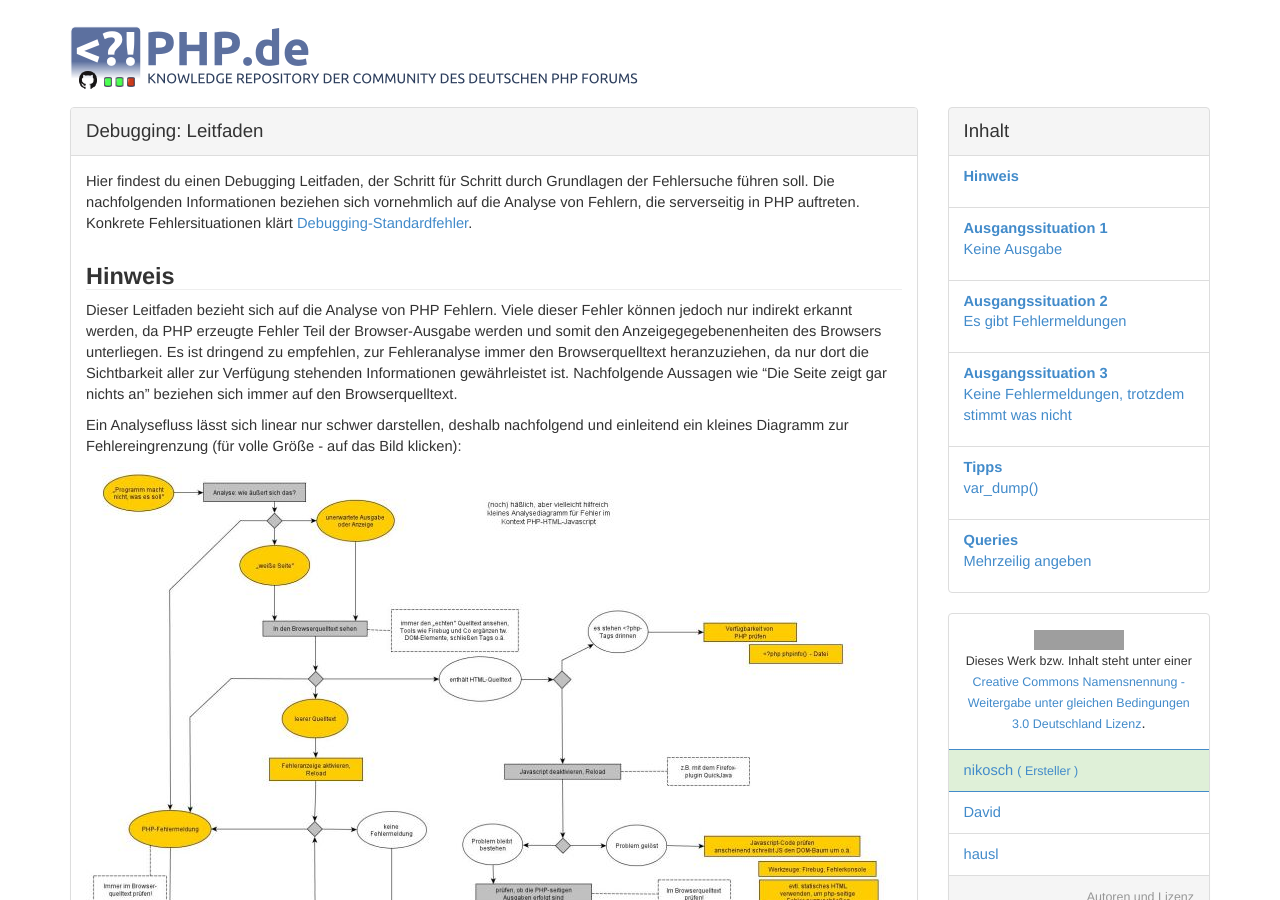
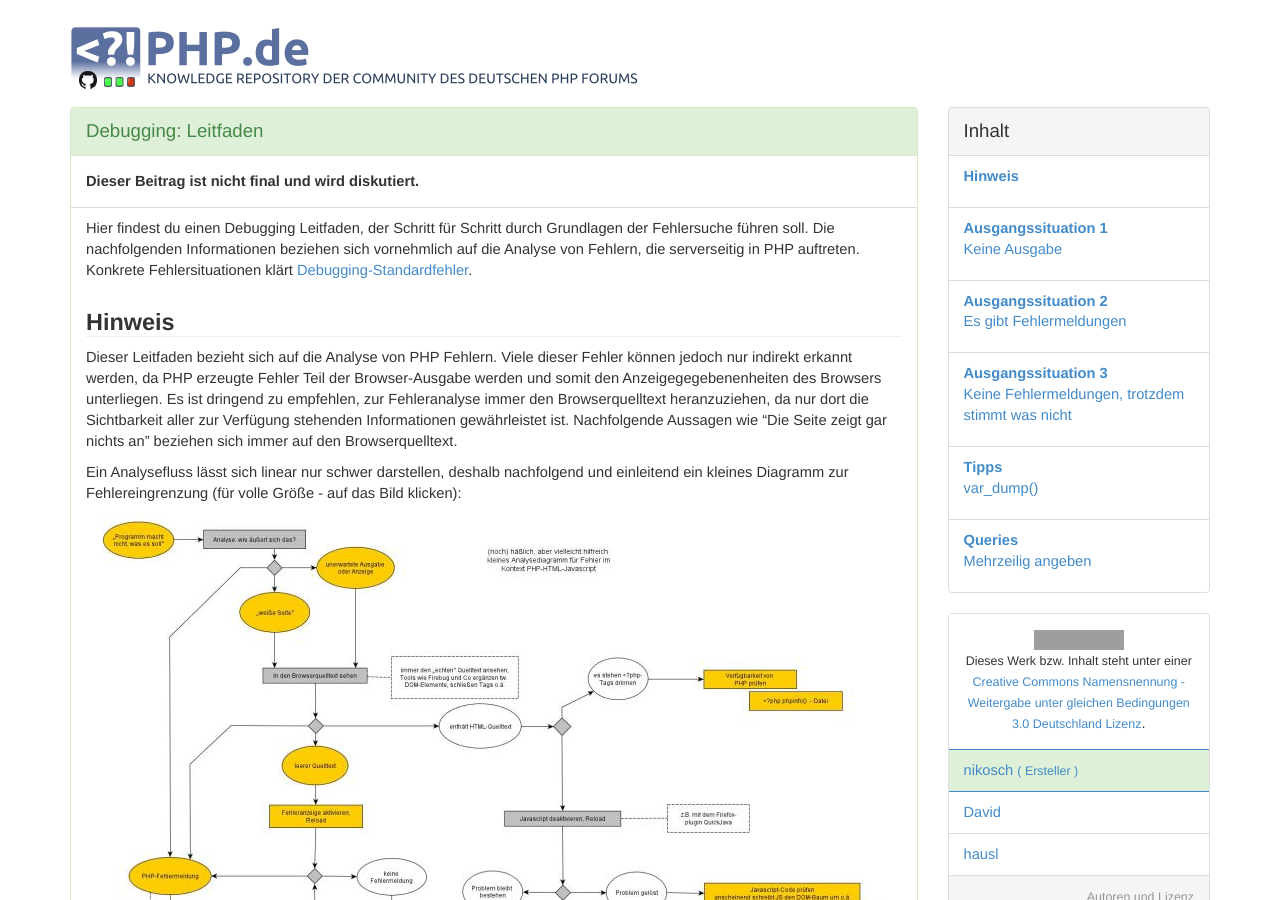
Before and after one commit to php-de/php-de.github.io, a Jekyll site: the page built from debugging/leitfaden.md, in a window 1280 px wide and 900 px high. Built offline with Jekyll 4.4.1, drawn with Linux system fonts in a browser that asks for light colours; part of the change alters nothing that is shown; grey boxes are pictures that could not be loaded.

```diff
--- a/debugging/leitfaden.md
+++ b/debugging/leitfaden.md
@@ -36,6 +36,9 @@ inhalt:
     -   name: "Queries"
         anchor: queries
         simple: "Mehrzeilig angeben"
+
+entry-type: in-discussion
+
 ---
 
 Hier findest du einen Debugging Leitfaden, der Schritt für Schritt durch Grundlagen der Fehlersuche führen soll. Die nachfolgenden Informationen beziehen sich vornehmlich auf die Analyse von Fehlern, die serverseitig in PHP auftreten. Konkrete Fehlersituationen klärt [Debugging-Standardfehler](http://php-de.github.io/debugging/standardfehler.html).
```
